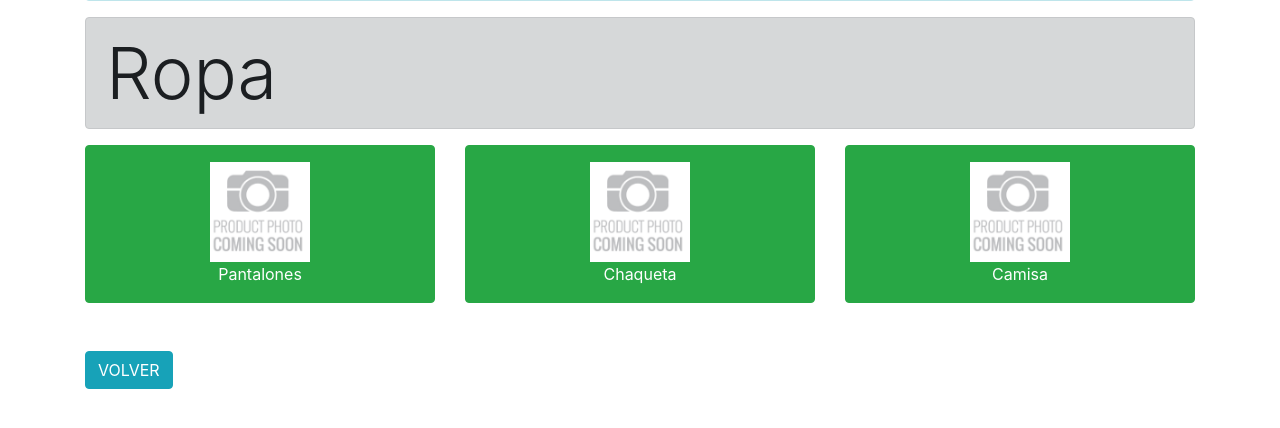
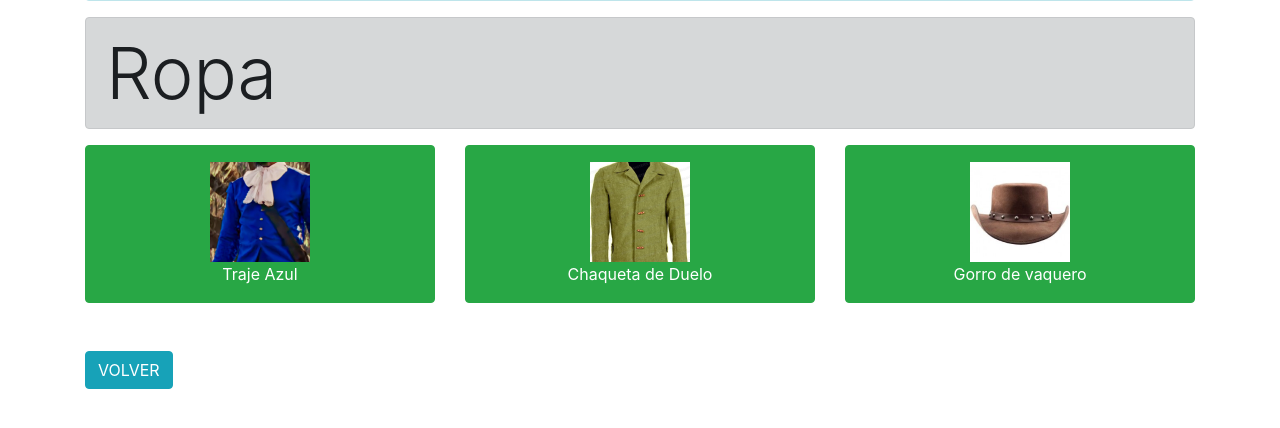
Before and after one commit to 3betclover/djangoManitos, a Django app: page /ropa/ in a window 1280 px wide. Shown: the part 189-617 px from the top of the page. Run offline with Django 5.2, Linux system fonts and the light colour scheme.

Commit message:
Se modifico la lista para las imagenes

```diff
--- a/EJERCICIOPRODUCTOS/ejercicioProductos/urls.py
+++ b/EJERCICIOPRODUCTOS/ejercicioProductos/urls.py
@@ -21,7 +21,7 @@ from productosApp import views
 urlpatterns = [
     path('admin/', admin.site.urls),
     path('index/', views.index),
-    path('electronica/', views.electronica),
-    path('juguetes/', views.juguetes),
+    path('calzado/', views.calzado),
+    path('armas/', views.armas),
     path('ropa/', views.ropa),
 ]
--- a/EJERCICIOPRODUCTOS/productosApp/templates/index.html
+++ b/EJERCICIOPRODUCTOS/productosApp/templates/index.html
@@ -10,13 +10,13 @@
     <!-- Bootstrap CSS -->
     <link rel="stylesheet" href="https://cdn.jsdelivr.net/npm/bootstrap@4.4.1/dist/css/bootstrap.min.css" integrity="sha384-Vkoo8x4CGsO3+Hhxv8T/Q5PaXtkKtu6ug5TOeNV6gBiFeWPGFN9MuhOf23Q9Ifjh" crossorigin="anonymous">
 
-    <title>Hello, world!</title>
+    <title>Django Sin Cadenas</title>
   </head>
   <body class="container mt-5">
     <div class="alert alert-info display-1 text-center"><img src="{% static 'images/djangoshop.png' %}" width="100px" class="float-start">DJANGO SHOP</div>
     <div class="row">
-        <div class="col"><a href="/electronica/" class="btn btn-info w-100 p-3">Electrónica</a></div>
-        <div class="col"><a href="/juguetes/" class="btn btn-success w-100 p-3">Juguetes</a></div>
+        <div class="col"><a href="/calzado/" class="btn btn-info w-100 p-3">Calzado</a></div>
+        <div class="col"><a href="/armas/" class="btn btn-success w-100 p-3">Armas</a></div>
         <div class="col"><a href="/ropa/" class="btn btn-warning w-100 p-3">Ropa</a></div>
     </div>
 
--- a/EJERCICIOPRODUCTOS/productosApp/templates/productos.html
+++ b/EJERCICIOPRODUCTOS/productosApp/templates/productos.html
@@ -11,22 +11,34 @@
 
     <title>Hello, world!</title>
   </head>
-  <body>
-    <body class="container mt-5">
-        <div class="alert alert-info display-1 text-center"><img src="{% static 'images/djangoshop.png'%}" width="100px" class="float-start">DJANGO SHOP</div>
-        <div class="alert alert-dark display-3">{{titulo}}</div>
-        <div class="row">
-            <div class="col"><a href="#"class="btn btn-success w-100 p-3"><img src="{% static 'images/producto.png'%}" width="100px"><br>{{producto1}}</a></div>
-            <div class="col"><a href="#"class="btn btn-success w-100 p-3"><img src="{% static 'images/producto.png'%}" width="100px"><br>{{producto2}}</a></div>
-            <div class="col"><a href="#"class="btn btn-success w-100 p-3"><img src="{% static 'images/producto.png'%}" width="100px"><br>{{producto3}}</a></div>
+  <body class="container mt-5">
+    <div class="alert alert-info display-1 text-center">
+        <img src="{% static 'images/djangoshop.png' %}" width="100px" class="float-start">DJANGO SHOP
+    </div>
+    <div class="alert alert-dark display-3">{{ titulo }}</div>
+    <div class="row">
+        <div class="col">
+            <a href="#" class="btn btn-success w-100 p-3">
+                <img src="{% static imagen1 %}" width="100px"><br>{{ producto1 }}
+            </a>
         </div>
+        <div class="col">
+            <a href="#" class="btn btn-success w-100 p-3">
+                <img src="{% static imagen2 %}" width="100px"><br>{{ producto2 }}
+            </a>
+        </div>
+        <div class="col">
+            <a href="#" class="btn btn-success w-100 p-3">
+                <img src="{% static imagen3 %}" width="100px"><br>{{ producto3 }}
+            </a>
+        </div>
+    </div>
 
-        <a href="/index" class="btn btn-info mt-5">VOLVER</a>
+    <a href="/index" class="btn btn-info mt-5">VOLVER</a>
 
     <!-- Optional JavaScript -->
     <!-- jQuery first, then Popper.js, then Bootstrap JS -->
     <script src="https://code.jquery.com/jquery-3.4.1.slim.min.js" integrity="sha384-J6qa4849blE2+poT4WnyKhv5vZF5SrPo0iEjwBvKU7imGFAV0wwj1yYfoRSJoZ+n" crossorigin="anonymous"></script>
     <script src="https://cdn.jsdelivr.net/npm/popper.js@1.16.0/dist/umd/popper.min.js" integrity="sha384-Q6E9RHvbIyZFJoft+2mJbHaEWldlvI9IOYy5n3zV9zzTtmI3UksdQRVvoxMfooAo" crossorigin="anonymous"></script>
     <script src="https://cdn.jsdelivr.net/npm/bootstrap@4.4.1/dist/js/bootstrap.min.js" integrity="sha384-wfSDF2E50Y2D1uUdj0O3uMBJnjuUD4Ih7YwaYd1iqfktj0Uod8GCExl3Og8ifwB6" crossorigin="anonymous"></script>
-  </body>
-</html>
+</body>
--- a/EJERCICIOPRODUCTOS/productosApp/views.py
+++ b/EJERCICIOPRODUCTOS/productosApp/views.py
@@ -6,29 +6,38 @@ from django.http import HttpResponse
 def index(request):
     return render(request, 'index.html')
 
-def electronica(request):
+def calzado(request):
     data = {
-        'titulo': 'Electrónica',
-        'producto1': 'Televisor',
-        'producto2': 'Radio',
-        'producto3': 'Computadora',
+        'titulo': 'Calzado',
+        'producto1': 'Enzo Romeo',
+        'producto2': 'Old West',
+        'producto3': 'Worker Boots',
+        'imagen1': 'images/enzoRomeo.png',
+        'imagen2': 'images/oldWest.png',
+        'imagen3': 'images/workerBoots.png',
     }
     return render(request, 'productos.html', data)
 
-def juguetes(request):
+def armas(request):
     data = {
-        'titulo': 'Juguetes',
-        'producto1': 'Auto',
-        'producto2': 'Pelota de Futbol',
-        'producto3': 'Figura de acción',
+        'titulo': 'Armas',
+        'producto1': 'Derringer',
+        'producto2': 'Colt Navy 1851',
+        'producto3': 'Remington 1858',
+        'imagen1': 'images/derringer.png',
+        'imagen2': 'images/coltNavy1851.png',
+        'imagen3': 'images/remington1858.png',
     }
     return render(request, 'productos.html', data)
 
 def ropa(request):
     data = {
         'titulo': 'Ropa',
-        'producto1': 'Pantalones',
-        'producto2': 'Chaqueta',
-        'producto3': 'Camisa',
+        'producto1': 'Traje Azul',
+        'producto2': 'Chaqueta de Duelo',
+        'producto3': 'Gorro de vaquero',
+        'imagen1': 'images/trajeazul.png',
+        'imagen2': 'images/chaqueta.png',
+        'imagen3': 'images/gorro.png',
     }
     return render(request, 'productos.html', data)
```
Also changed, not shown: EJERCICIOPRODUCTOS/productosApp/static/images/coltNavy1851.png (added), EJERCICIOPRODUCTOS/productosApp/static/images/derringer.png (added), EJERCICIOPRODUCTOS/productosApp/static/images/enzoRomeo.png (added), EJERCICIOPRODUCTOS/productosApp/static/images/oldWest.png (added), EJERCICIOPRODUCTOS/productosApp/static/images/remington1858.png (added), EJERCICIOPRODUCTOS/productosApp/static/images/workerBoots.png (added).
